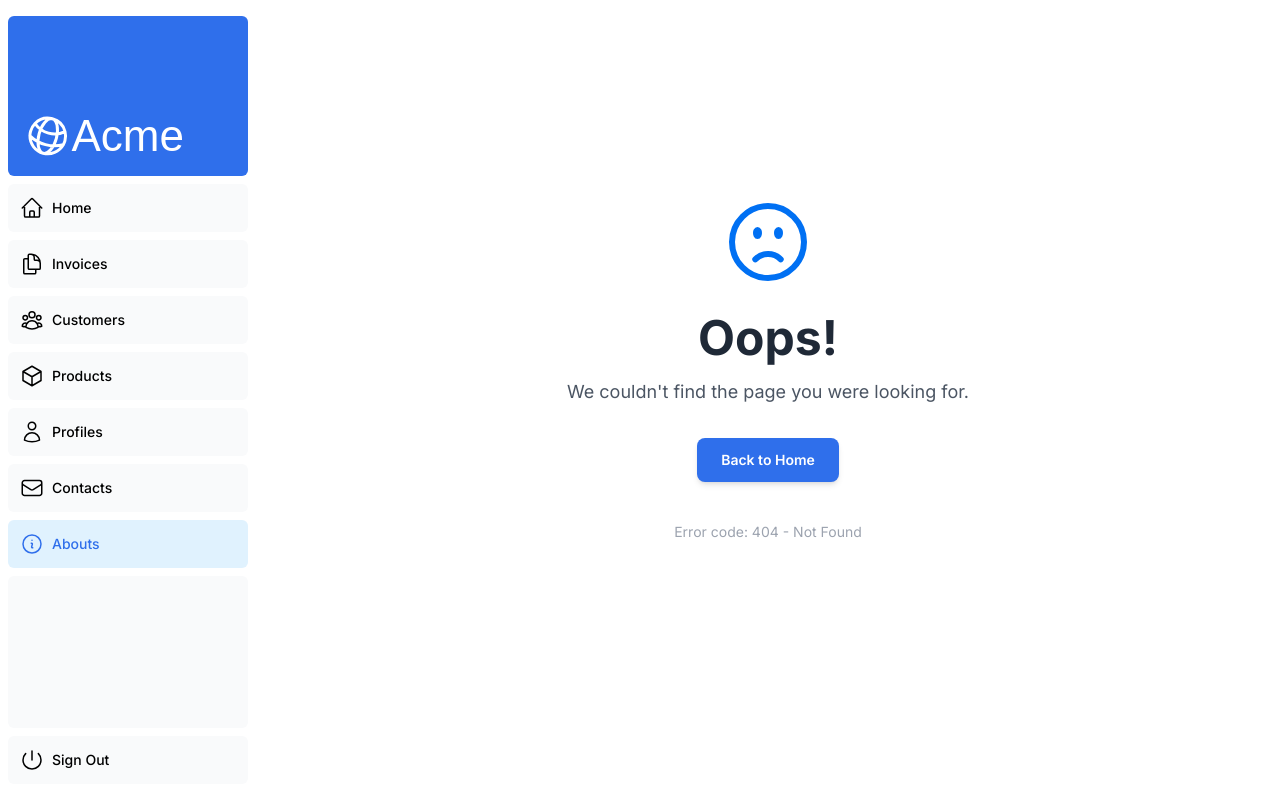
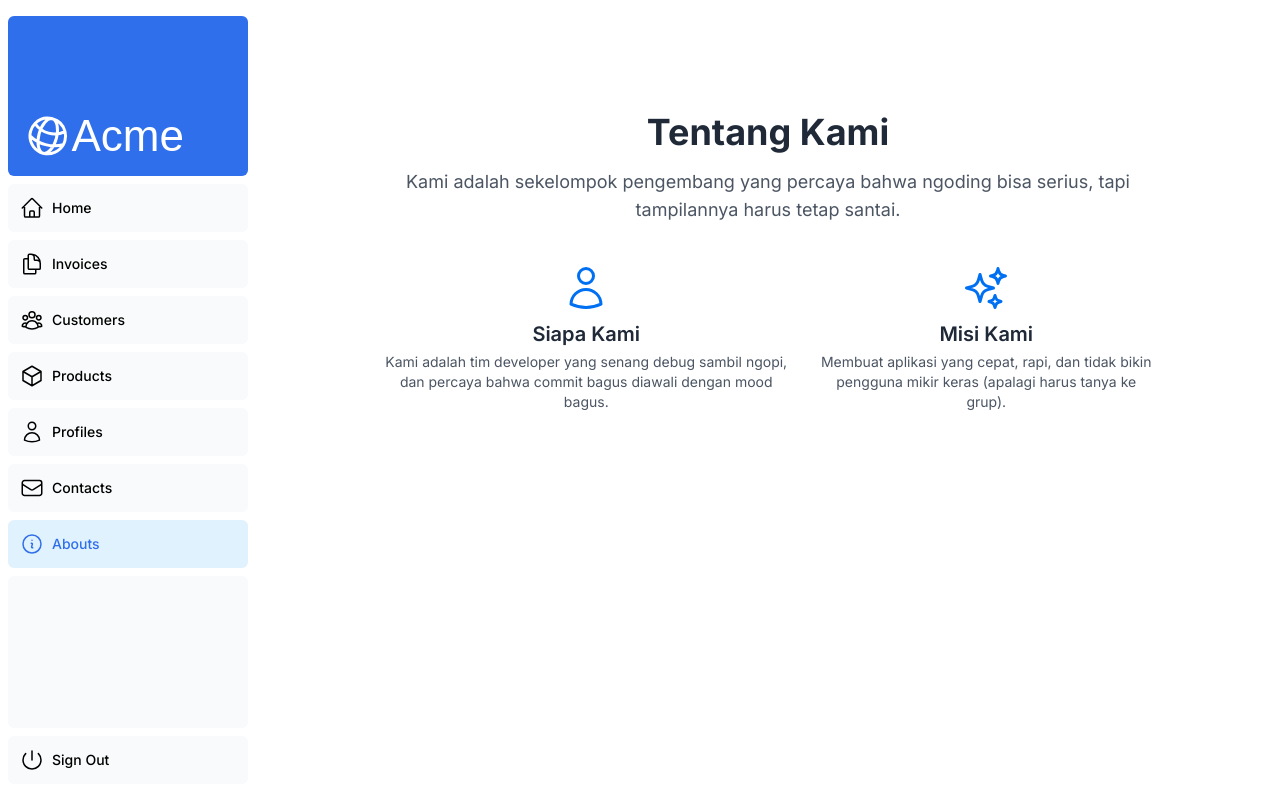
Before and after one commit to a9un9/jda2025_project, a Next.js app: page /dashboard/abouts in a window 1280 px wide. Before the commit this address had no page. Built offline with nearby package versions, Linux system fonts and the light colour scheme; a web font is replaced by a local one.

Commit message:
fix update

```diff
--- a/app/dashboard/abouts/page.tsx
+++ b/app/dashboard/abouts/page.tsx
@@ -1,23 +1,37 @@
-'use client';
+import { UserIcon, SparklesIcon } from '@heroicons/react/24/outline';
+import { type Metadata } from 'next';
 
-import Link from 'next/link';
-import { FaceFrownIcon } from '@heroicons/react/24/outline';
+export const metadata: Metadata = {
+  title: 'About | Acme Dashboard',
+};
 
-export default function Page() {
+export default function AboutPage() {
   return (
-    <main className="flex min-h-[80vh] flex-col items-center justify-center px-4 text-center">
-      <FaceFrownIcon className="h-24 w-24 text-blue-500 mb-6 animate-bounce" />
-      <h1 className="text-5xl font-bold text-gray-800 mb-4">Oops!</h1>
-      <p className="text-lg text-gray-600 mb-8">
-        We couldn&apos;t find the page you were looking for.
-      </p>
-      <Link
-        href="/dashboard"
-        className="rounded-lg bg-blue-600 px-6 py-3 text-sm font-semibold text-white shadow-md transition hover:bg-blue-500"
-      >
-        Back to Home
-      </Link>
-      <p className="mt-10 text-sm text-gray-400">Error code: 404 - Not Found</p>
+    <main className="min-h-screen bg-white px-6 py-16 md:px-20">
+      <section className="max-w-3xl mx-auto text-center">
+        <h1 className="text-4xl font-bold text-gray-800 mb-4">Tentang Kami</h1>
+        <p className="text-gray-600 text-lg mb-10">
+          Kami adalah sekelompok pengembang yang percaya bahwa ngoding bisa serius, tapi tampilannya harus tetap santai.
+        </p>
+
+        <div className="flex flex-col md:flex-row items-center justify-center gap-8">
+          <div className="flex flex-col items-center">
+            <UserIcon className="h-12 w-12 text-blue-500 mb-2" />
+            <h2 className="text-xl font-semibold text-gray-800">Siapa Kami</h2>
+            <p className="text-gray-600 text-sm text-center mt-1">
+              Kami adalah tim developer yang senang debug sambil ngopi, dan percaya bahwa commit bagus diawali dengan mood bagus.
+            </p>
+          </div>
+          <div className="flex flex-col items-center">
+            <SparklesIcon className="h-12 w-12 text-blue-500 mb-2" />
+            <h2 className="text-xl font-semibold text-gray-800">Misi Kami</h2>
+            <p className="text-gray-600 text-sm text-center mt-1">
+              Membuat aplikasi yang cepat, rapi, dan tidak bikin pengguna mikir keras (apalagi harus tanya ke grup).
+            </p>
+          </div>
+        </div>
+
+      </section>
     </main>
   );
 }
--- a/app/dashboard/contacts/page.tsx
+++ b/app/dashboard/contacts/page.tsx
@@ -1,9 +1,43 @@
+import { EnvelopeIcon, PhoneIcon, MapPinIcon } from '@heroicons/react/24/outline';
+import { type Metadata } from 'next';
 
-import { type Metadata } from 'next';
 export const metadata: Metadata = {
   title: 'Contact | Acme Dashboard',
 };
 
-export default function Page() {
-  return <p>Contact page</p>;
+export default function ContactPage() {
+  return (
+    <main className="flex min-h-[80vh] items-center justify-center bg-gradient-to-br from-white to-white px-4 py-12">
+      {/* <div className="w-full max-w-xl rounded-xl bg-white p-8 shadow-2xl"> */}
+
+      <section className="max-w-3xl mx-auto text-center">
+        <h1 className="text-4xl font-bold text-center text-blue-600 mb-4">
+          Hubungi Kami
+        </h1>
+        <p className="text-center text-gray-600 mb-8">
+          Kami di sini bukan hanya untuk membalas email, tapi juga untuk membalas cinta (kode). 💙
+        </p>
+
+        <div className="space-y-5 text-gray-700 text-base">
+          <div className="flex items-center gap-4">
+            <EnvelopeIcon className="h-6 w-6 text-blue-500" />
+            <span>agunghutri@gmail.com</span>
+          </div>
+          <div className="flex items-center gap-4">
+            <PhoneIcon className="h-6 w-6 text-blue-500" />
+            <span>+62 821-1010-7914</span>
+          </div>
+          <div className="flex items-center gap-4">
+            <MapPinIcon className="h-6 w-6 text-blue-500" />
+            <span>Menara Coding, Jl. ReactJS No. 2025, Jonggol</span>
+          </div>
+        </div>
+
+        <div className="mt-10 border-t pt-6 text-center text-sm text-gray-500">
+          Kami membalas lebih cepat dari CI/CD pipeline yang gagal. 🚀
+        </div>
+      </section>
+      {/* </div> */}
+    </main>
+  );
 }
--- /dev/null
+++ b/app/dashboard/customers/not-found.tsx
@@ -0,0 +1,23 @@
+'use client';
+
+import Link from 'next/link';
+import { FaceFrownIcon } from '@heroicons/react/24/outline';
+
+export default function Page() {
+  return (
+    <main className="flex min-h-[80vh] flex-col items-center justify-center px-4 text-center">
+      <FaceFrownIcon className="h-24 w-24 text-blue-500 mb-6 animate-bounce" />
+      <h1 className="text-5xl font-bold text-gray-800 mb-4">Oops!</h1>
+      <p className="text-lg text-gray-600 mb-8">
+        Halaman yang kamu cari nyasar atau hilang entah ke mana.
+      </p>
+      <Link
+        href="/dashboard"
+        className="rounded-lg bg-blue-600 px-6 py-3 text-sm font-semibold text-white shadow-md transition hover:bg-blue-500"
+      >
+        Balik ke Beranda
+      </Link>
+      <p className="mt-10 text-sm text-gray-400">Kode kesalahan: 404</p>
+    </main>
+  );
+}
--- a/app/dashboard/customers/page.tsx
+++ b/app/dashboard/customers/page.tsx
@@ -1,9 +1,17 @@
 
 import { type Metadata } from 'next';
+import { notFound } from 'next/navigation';
+
 export const metadata: Metadata = {
   title: 'Customer | Acme Dashboard',
 };
 
 export default function Page() {
+  const data = null;
+
+  if (!data) {
+    notFound();
+  }
+
   return <p>Customer page</p>;
 }
--- a/app/dashboard/profiles/page.tsx
+++ b/app/dashboard/profiles/page.tsx
@@ -1,9 +1,31 @@
+import { type Metadata } from 'next';
+import { UserCircleIcon, EnvelopeIcon, PhoneIcon } from '@heroicons/react/24/solid';
 
-import { type Metadata } from 'next';
 export const metadata: Metadata = {
   title: 'Profile | Acme Dashboard',
 };
 
-export default function Page() {
-  return <p>Profile page</p>;
+export default function ProfilePage() {
+  return (
+    <main className="flex min-h-[80vh] items-center justify-center px-4 py-10">
+      {/* <div className="w-full max-w-md rounded-xl bg-white shadow-lg p-6"> */}
+
+      <section className="max-w-3xl mx-auto text-center">
+        <div className="flex flex-col items-center text-center">
+          <UserCircleIcon className="h-24 w-24 text-blue-500 mb-4" />
+          <h1 className="text-2xl font-semibold text-gray-800">Agung Hutri</h1>
+          <p className="text-sm text-gray-500">Fullstack Developer</p>
+        </div>
+
+        <div className="mt-6 border-t pt-4">
+          <h2 className="text-sm font-semibold text-gray-700 mb-2">Tentang Saya</h2>
+          <p className="text-sm text-gray-600">
+            Seorang pengembang web yang doyan ngoding sampai lupa waktu. Ahli bikin aplikasi modern pakai React, Next.js, dan PostgreSQL—kopi adalah dependency utama.
+            Suka tantangan, anti panik, dan selalu siap debug di kala senja. ☕💻
+          </p>
+        </div>
+      </section>
+      {/* </div> */}
+    </main>
+  );
 }
--- /dev/null
+++ b/app/not-found.tsx
@@ -0,0 +1,23 @@
+'use client';
+
+import Link from 'next/link';
+import { FaceFrownIcon } from '@heroicons/react/24/outline';
+
+export default function Page() {
+  return (
+    <main className="flex min-h-[80vh] flex-col items-center justify-center px-4 text-center">
+      <FaceFrownIcon className="h-24 w-24 text-blue-500 mb-6 animate-bounce" />
+      <h1 className="text-5xl font-bold text-gray-800 mb-4">Oops!</h1>
+      <p className="text-lg text-gray-600 mb-8">
+        Halaman yang kamu cari nyasar atau hilang entah ke mana.
+      </p>
+      <Link
+        href="/dashboard"
+        className="rounded-lg bg-blue-600 px-6 py-3 text-sm font-semibold text-white shadow-md transition hover:bg-blue-500"
+      >
+        Balik ke Beranda
+      </Link>
+      <p className="mt-10 text-sm text-gray-400">Kode kesalahan: 404</p>
+    </main>
+  );
+}
```
Also changed, not shown: app/dashboard/products/[id]/not-found-old.tsx (renamed from app/dashboard/products/[id]/not-found.tsx).
